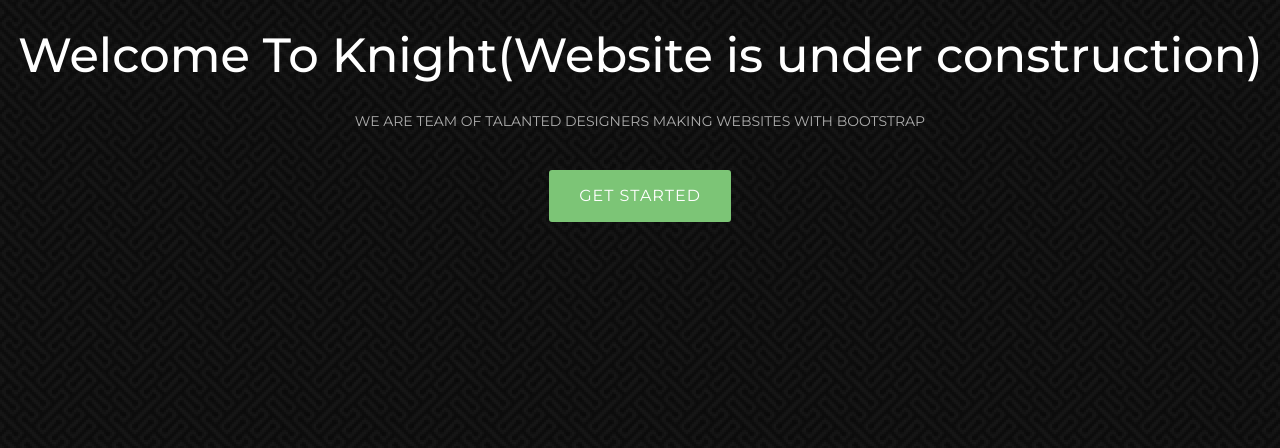
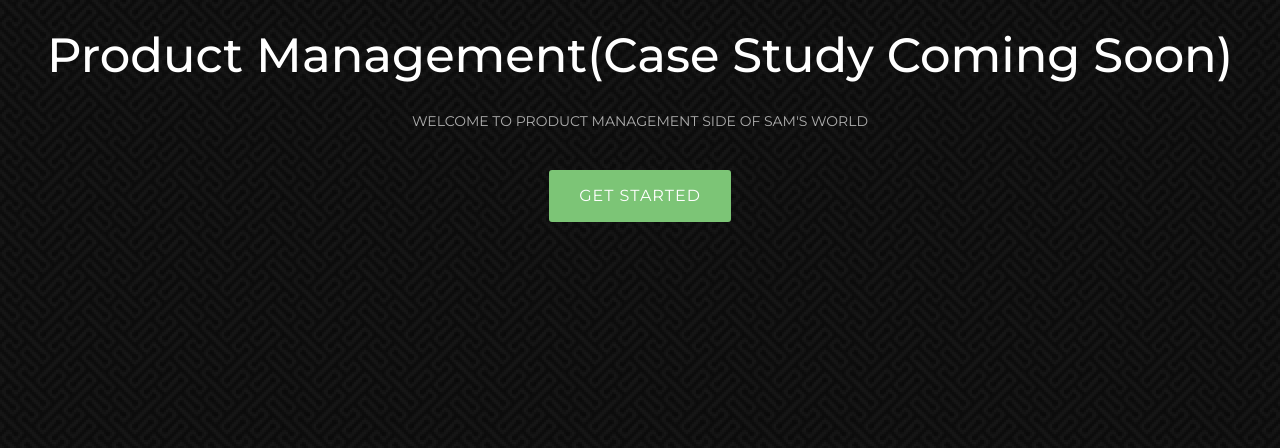
Before and after one commit to EPIC448/KnightProject, a plain HTML site: page index.html in a window 1280 px wide. Shown: the part 352-800 px from the top of the page. Drawn offline with nearby package versions, Linux system fonts and the light colour scheme.

Commit message:
Title are  Updated

```diff
--- a/index.html
+++ b/index.html
@@ -36,8 +36,8 @@
   <section id="hero">
     <div class="hero-container">
       <a href="index.html" class="hero-logo" data-aos="zoom-in"><img src="assets/img/hero-logo.png" alt=""></a>
-      <h1 data-aos="zoom-in">Welcome To Knight(Website is under construction)</h1>
-      <h2 data-aos="fade-up">We are team of talanted designers making websites with Bootstrap</h2>
+      <h1 data-aos="zoom-in">Product Management(Case Study Coming Soon)</h1>
+      <h2 data-aos="fade-up">Welcome to Product Management Side of Sam's World</h2>
       <a data-aos="fade-up" href="#about" class="btn-get-started scrollto">Get Started</a>
     </div>
   </section><!-- End Hero -->
```
